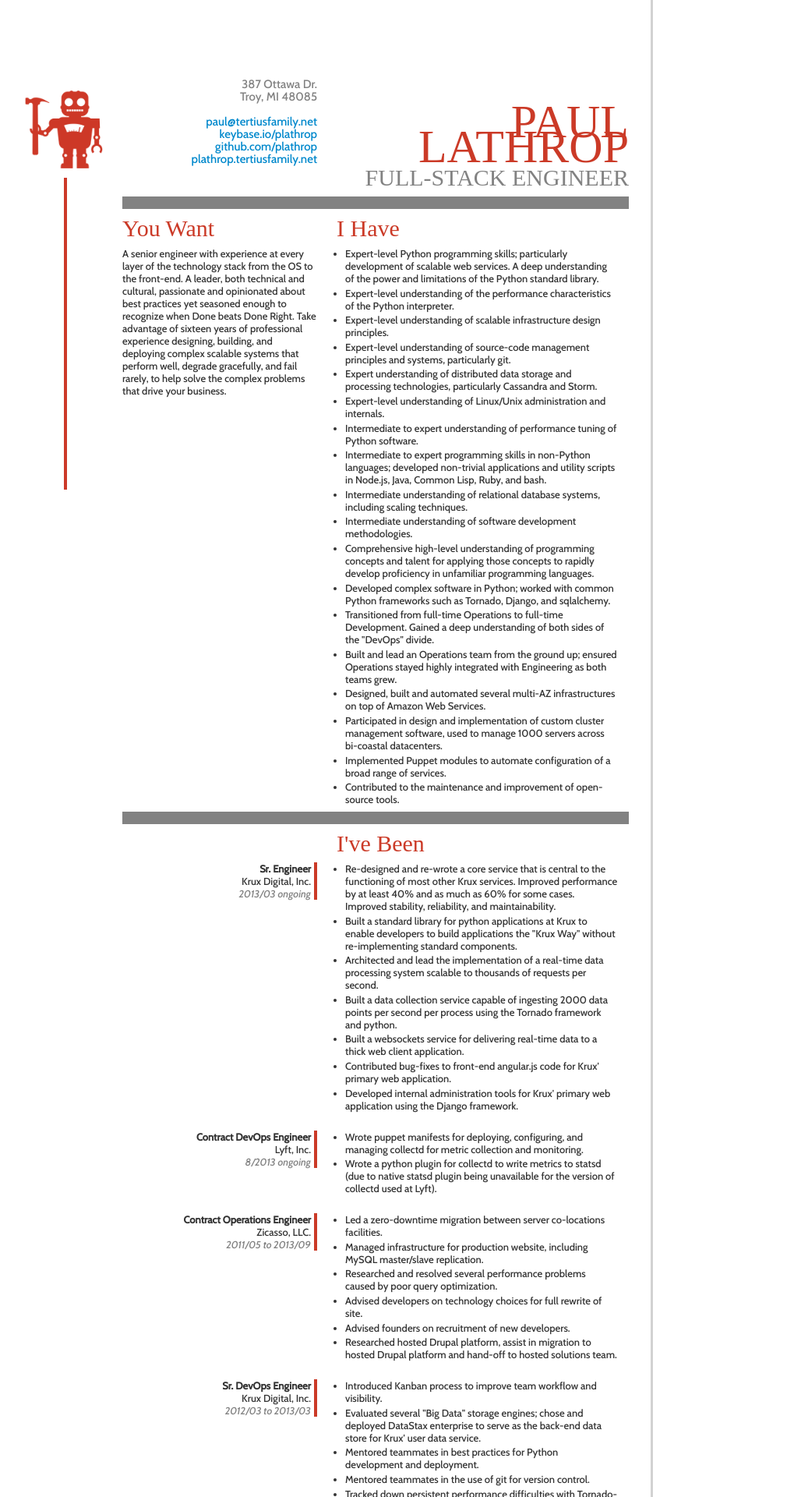
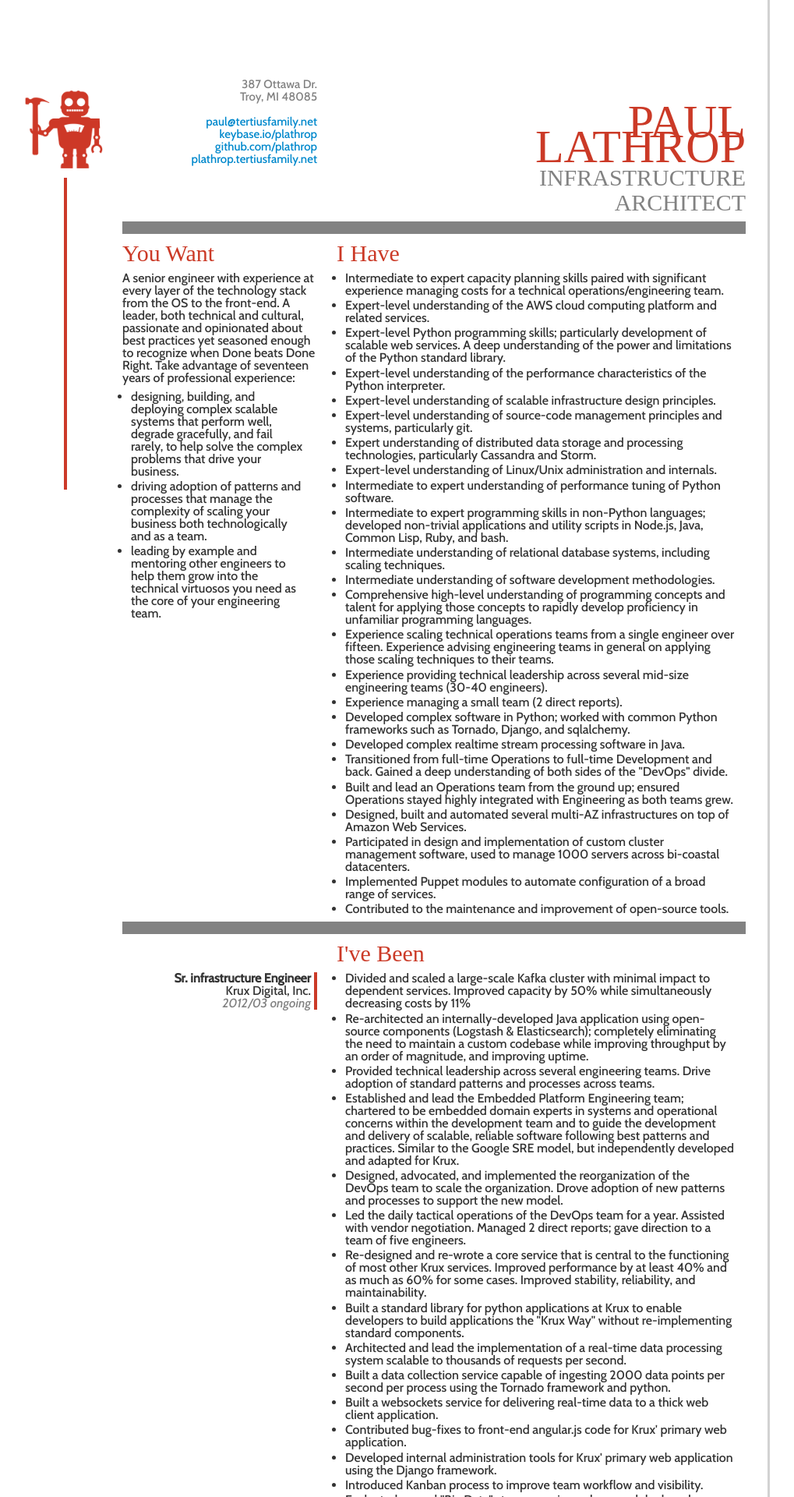
Before and after one commit to plathrop/plathrop.github.io, a Jekyll site: the page resume.html, which Jekyll copies as it is, in a window 1280 px wide. Shown: the top 1920 px of the page at 78% size, without its empty margins (18-1037 px from the left). Built offline with Jekyll 4.4.1, drawn with Linux system fonts in a browser that asks for light colours; some web fonts are replaced; some of the changed text lies outside the part shown.

Commit message:
Resume updates.

```diff
--- a/css/resume.css
+++ b/css/resume.css
@@ -1,5 +1,6 @@
 body {
     margin-top: 100px;
+    font-size: 16px;
 }
 
 #header-image {
@@ -36,7 +37,7 @@
 #right-border {
     border-right: 3px solid rgb(210,210,210);
     position: absolute;
-    left: 850px;
+    left: 1000px;
     top: 0px;
     width: 3px;
     height: 2000px;
--- a/resume.html
+++ b/resume.html
@@ -37,15 +37,15 @@
         </address>
       </div>
       <!-- Name and Title -->
-      <div class="offset1 span15" id="name-and-title">
+      <div class="offset7 span15" id="name-and-title">
         <h1 class="text-right" id="name">PAUL LATHROP</h1>
-        <h2 class="text-right" id="subtitle">FULL-STACK ENGINEER</h2>
+        <h2 class="text-right" id="subtitle">INFRASTRUCTURE ARCHITECT</h2>
       </div>
     </div>
 
     <!-- Grey Divider below header -->
     <div class="row">
-      <div class="offset7 span26 divider-bar"></div>
+      <div class="offset7 span32 divider-bar"></div>
     </div>
 
     <!-- You Want / I Have section -->
@@ -57,17 +57,30 @@
           technology stack from the OS to the front-end. A leader,
           both technical and cultural, passionate and opinionated
           about best practices yet seasoned enough to recognize when
-          Done beats Done Right. Take advantage of sixteen years of
-          professional experience designing, building, and deploying
-          complex scalable systems that perform well, degrade
-          gracefully, and fail rarely, to help solve the complex
-          problems that drive your business.
+          Done beats Done Right. Take advantage of seventeen years of
+          professional experience:<br/>
+          <ul>
+            <li>designing, building, and deploying complex scalable
+              systems that perform well, degrade gracefully, and fail
+              rarely, to help solve the complex problems that drive
+              your business.</li>
+            <li>driving adoption of patterns and processes that manage
+              the complexity of scaling your business both
+              technologically and as a team.</li>
+            <li>leading by example and mentoring other engineers to
+              help them grow into the technical virtuosos you need as
+              the core of your engineering team.</li>
         </p>
       </div>
-      <div class="offset1 span15">
+      <div class="offset1 span21">
         <h2 class="h2b">I Have</h2>
         <ul>
           <!-- Skills -->
+          <li>Intermediate to expert capacity planning skills paired
+            with significant experience managing costs for a technical
+            operations/engineering team.</li>
+          <li>Expert-level understanding of the AWS cloud computing
+            platform and related services.</li>
           <li>Expert-level Python programming skills; particularly
             development of scalable web services. A deep understanding
             of the power and limitations of the Python standard
@@ -98,12 +111,22 @@
             develop proficiency in unfamiliar programming
             languages.</li>
           <!-- Experience -->
+          <li>Experience scaling technical operations teams from a
+            single engineer over fifteen. Experience advising
+            engineering teams in general on applying those scaling
+            techniques to their teams.</li>
+          <li>Experience providing technical leadership across several
+            mid-size engineering teams (30-40 engineers).</li>
+          <li>Experience managing a small team (2 direct
+            reports).</li>
           <li>Developed complex software in Python; worked with common
             Python frameworks such as Tornado, Django, and
             sqlalchemy.</li>
+          <li>Developed complex realtime stream processing software in
+            Java.</li>
           <li>Transitioned from full-time Operations to full-time
-            Development. Gained a deep understanding of both sides of
-            the "DevOps" divide.</li>
+            Development and back. Gained a deep understanding of both
+            sides of the "DevOps" divide.</li>
           <li>Built and lead an Operations team from the ground up;
             ensured Operations stayed highly integrated with
             Engineering as both teams grew.</li>
@@ -122,7 +145,7 @@
 
     <!-- Grey Divider -->
     <div class="row">
-      <div class="offset7 span26 divider-bar"></div>
+      <div class="offset7 span32 divider-bar"></div>
     </div>
 
     <!-- I've Been Section -->
@@ -135,12 +158,37 @@
     <div class="row">
       <div class="offset7 span10 text-right">
         <div class="job-border"></div>
-        <span class="job-title">Sr. Engineer</span><br/>
+        <span class="job-title">Sr. infrastructure Engineer</span><br/>
         <span class="job-company">Krux Digital, Inc.</span><br/>
-        <span class="job-period">2013/03 ongoing</span>
+        <span class="job-period">2012/03 ongoing</span>
       </div>
-      <div class="offset1 span15">
+      <div class="offset1 span21">
         <ul>
+          <li>Divided and scaled a large-scale Kafka cluster with
+            minimal impact to dependent services. Improved capacity by
+            50% while simultaneously decreasing costs by 11%</li>
+          <li>Re-architected an internally-developed Java application
+            using open-source components (Logstash & Elasticsearch);
+            completely eliminating the need to maintain a custom
+            codebase while improving throughput by an order of
+            magnitude, and improving uptime.</li>
+          <li>Provided technical leadership across several engineering
+            teams. Drive adoption of standard patterns and processes
+            across teams.</li>
+          <li>Established and lead the Embedded Platform Engineering
+            team; chartered to be embedded domain experts in systems
+            and operational concerns within the development team and
+            to guide the development and delivery of scalable,
+            reliable software following best patterns and
+            practices. Similar to the Google SRE model, but
+            independently developed and adapted for Krux.</li>
+          <li>Designed, advocated, and implemented the reorganization
+            of the DevOps team to scale the organization. Drove
+            adoption of new patterns and processes to support the new
+            model.</li>
+          <li>Led the daily tactical operations of the DevOps team for
+            a year. Assisted with vendor negotiation. Managed 2 direct
+            reports; gave direction to a team of five engineers.</li>
           <li>Re-designed and re-wrote a core service that is central
             to the functioning of most other Krux services. Improved
             performance by at least 40% and as much as 60% for some
@@ -161,65 +209,6 @@
             Krux' primary web application.</li>
           <li>Developed internal administration tools for Krux'
             primary web application using the Django framework.</li>
-        </ul>
-      </div>
-    </div>
-    <br/>
-
-    <div class="row">
-      <div class="offset7 span10 text-right">
-        <div class="job-border"></div>
-        <span class="job-title">Contract DevOps Engineer</span><br/>
-        <span class="job-company">Lyft, Inc.</span><br/>
-        <span class="job-period">8/2013 ongoing</span>
-      </div>
-      <div class="offset1 span15">
-        <ul>
-          <li>Wrote puppet manifests for deploying, configuring, and
-            managing collectd for metric collection and monitoring.</li>
-          <li>Wrote a python plugin for collectd to write metrics to
-            statsd (due to native statsd plugin being unavailable for
-            the version of collectd used at Lyft).</li>
-        </ul>
-      </div>
-    </div>
-    <br/>
-
-    <div class="row">
-      <div class="offset7 span10 text-right">
-        <div class="job-border"></div>
-        <span class="job-title">Contract Operations Engineer</span><br/>
-        <span class="job-company">Zicasso, LLC.</span><br/>
-        <span class="job-period">2011/05 to 2013/09</span>
-      </div>
-      <div class="offset1 span15">
-        <ul>
-          <li>Led a zero-downtime migration between server
-            co-locations facilities.</li>
-          <li>Managed infrastructure for production website, including
-            MySQL master/slave replication.</li>
-          <li>Researched and resolved several performance problems
-            caused by poor query optimization.</li>
-          <li>Advised developers on technology choices for full
-            rewrite of site.</li>
-          <li>Advised founders on recruitment of new developers.</li>
-          <li>Researched hosted Drupal platform, assist in migration
-            to hosted Drupal platform and hand-off to hosted solutions
-            team.</li>
-        </ul>
-      </div>
-    </div>
-    <br/>
-
-    <div class="row">
-      <div class="offset7 span10 text-right">
-        <div class="job-border"></div>
-        <span class="job-title">Sr. DevOps Engineer</span><br/>
-        <span class="job-company">Krux Digital, Inc.</span><br/>
-        <span class="job-period">2012/03 to 2013/03</span>
-      </div>
-      <div class="offset1 span15">
-        <ul>
           <li>Introduced Kanban process to improve team workflow and
             visibility.</li>
           <li>Evaluated several "Big Data" storage engines; chose and
@@ -256,11 +245,56 @@
     <div class="row">
       <div class="offset7 span10 text-right">
         <div class="job-border"></div>
+        <span class="job-title">Contract DevOps Engineer</span><br/>
+        <span class="job-company">Lyft, Inc.</span><br/>
+        <span class="job-period">2013/08 to 2014/03</span>
+      </div>
+      <div class="offset1 span21">
+        <ul>
+          <li>Wrote puppet manifests for deploying, configuring, and
+            managing collectd for metric collection and monitoring.</li>
+          <li>Wrote a python plugin for collectd to write metrics to
+            statsd (due to native statsd plugin being unavailable for
+            the version of collectd used at Lyft).</li>
+        </ul>
+      </div>
+    </div>
+    <br/>
+
+    <div class="row">
+      <div class="offset7 span10 text-right">
+        <div class="job-border"></div>
+        <span class="job-title">Contract Operations Engineer</span><br/>
+        <span class="job-company">Zicasso, LLC.</span><br/>
+        <span class="job-period">2011/05 to 2013/09</span>
+      </div>
+      <div class="offset1 span21">
+        <ul>
+          <li>Led a zero-downtime migration between server
+            co-locations facilities.</li>
+          <li>Managed infrastructure for production website, including
+            MySQL master/slave replication.</li>
+          <li>Researched and resolved several performance problems
+            caused by poor query optimization.</li>
+          <li>Advised developers on technology choices for full
+            rewrite of site.</li>
+          <li>Advised founders on recruitment of new developers.</li>
+          <li>Researched hosted Drupal platform, assist in migration
+            to hosted Drupal platform and hand-off to hosted solutions
+            team.</li>
+        </ul>
+      </div>
+    </div>
+    <br/>
+
+    <div class="row">
+      <div class="offset7 span10 text-right">
+        <div class="job-border"></div>
         <span class="job-title">Sr. Linux Systems Administrator</span><br/>
         <span class="job-company">Yammer, Inc.</span><br/>
         <span class="job-period">2011/10 to 2012/03</span>
       </div>
-      <div class="offset1 span15">
+      <div class="offset1 span21">
         <ul>
           <li>Introduced Kanban process to improve team workflow and
             visibility.</li>
@@ -279,7 +313,7 @@
         <span class="job-company">SimpleGeo, Inc.</span><br/>
         <span class="job-period">2010/06 to 2011/10</span>
       </div>
-      <div class="offset1 span15">
+      <div class="offset1 span21">
         <ul>
           <li>Assisted in the design of an "Operations API" which we
             will use to control our systems programatically for ad-hoc
@@ -322,7 +356,7 @@
         <span class="job-company">Digg, Inc.</span><br/>
         <span class="job-period">2008/03 to 2010/06</span>
       </div>
-      <div class="offset1 span15">
+      <div class="offset1 span21">
         <ul>
           <li>Actively worked to close gap between engineering and
             operations, foster transparency, <br>and empower
@@ -358,7 +392,7 @@
         <span class="job-company">Zicasso, LLC.</span><br/>
         <span class="job-period">2007/10 to 2009/12</span>
       </div>
-      <div class="offset1 span15">
+      <div class="offset1 span21">
         <ul>
           <li>Built an infrastucture which ran smoothly for over two
             years with minimal intervention.</li>
@@ -388,7 +422,7 @@
         <span class="job-company">Kapor Enterprises, Inc.</span><br/>
         <span class="job-period">2007/02 to 2008/03</span>
       </div>
-      <div class="offset1 span15">
+      <div class="offset1 span21">
         <ul>
           <li>Created Twiki-based project management application.</li>
           <li>Identified key areas of network and process improvement,
@@ -412,7 +446,7 @@
         <span class="job-company">SquareTrade, Inc.</span><br/>
         <span class="job-period">2005/09 to 2007/02</span>
       </div>
-      <div class="offset1 span15">
+      <div class="offset1 span21">
         <ul>
           <li>24x7 pager support for critical production systems.</li>
           <li>Planned and implemented migration from SiteScope to
@@ -460,7 +494,7 @@
         <span class="job-company">OnYourMark, LLC.</span><br/>
         <span class="job-period">2004/04 to 2005/09</span>
       </div>
-      <div class="offset1 span15">
+      <div class="offset1 span21">
         <ul>
           <li>Planned and implemented migration from archaic
             Sendmail-based email system to a database-backed Postfix
@@ -507,7 +541,7 @@
         <span class="job-company">Various Companies</span><br/>
         <span class="job-period">1999-2004</span>
       </div>
-      <div class="offset1 span15">
+      <div class="offset1 span21">
         <ul>
           <li>Administered web, DNS, and database servers running
             FreeBSD, NT 4, and Windows 2000 Server.</li>
```
